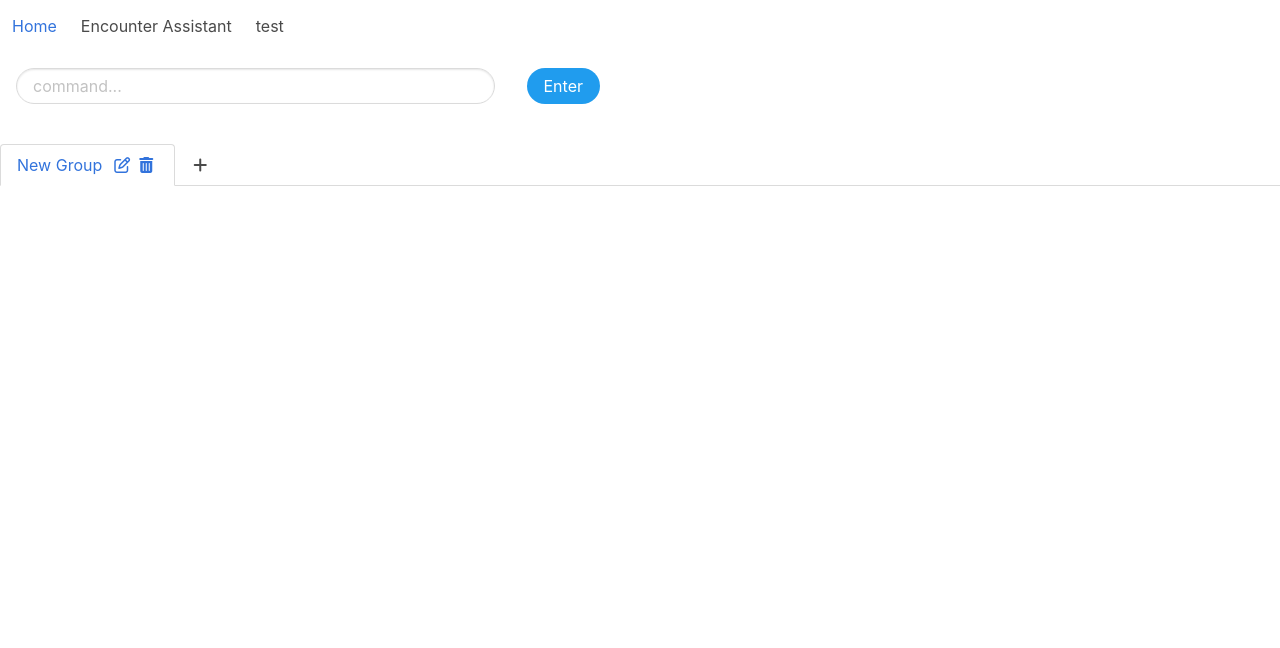
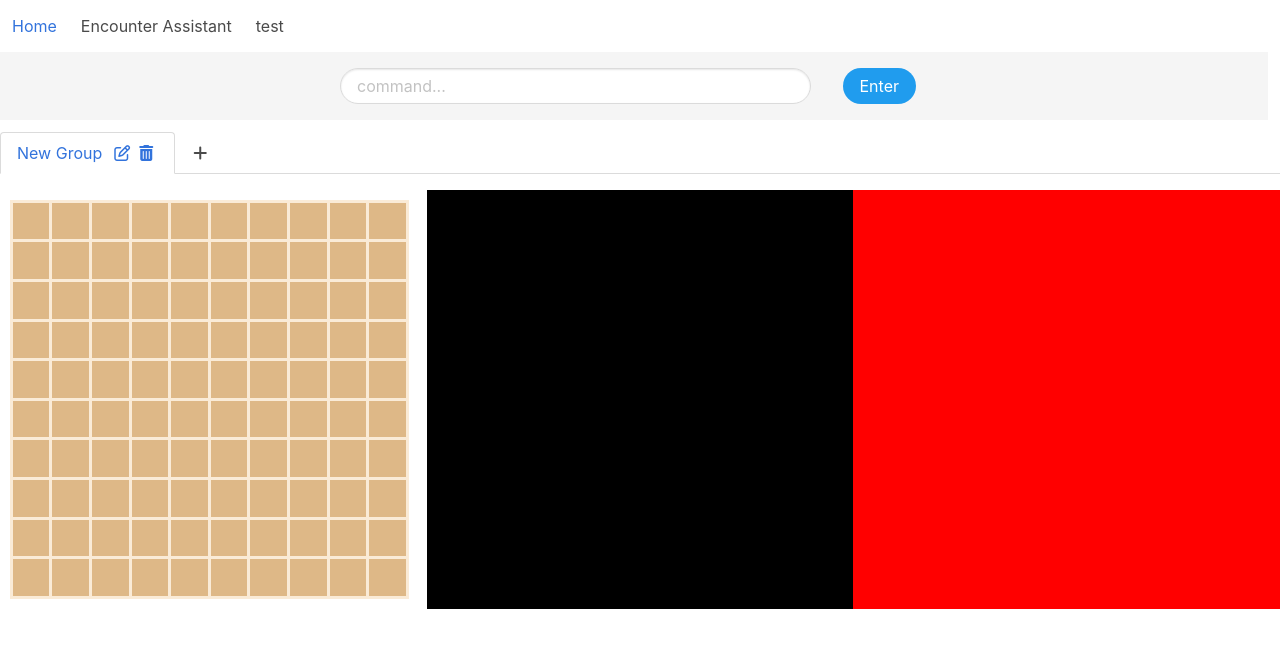
Before and after one commit to BlaziusMaximus/dm-asstant, a React (Create React App) app: page /encounter-assistant in a window 1280 px wide. Shown: the top 648 px of the page. Built offline with nearby package versions, Linux system fonts and the light colour scheme; the HTML template or start-up script is replaced by a standard one.

Commit message:
added battlemap

```diff
--- a/src/App.js
+++ b/src/App.js
@@ -10,6 +10,8 @@ class App extends React.Component {
         super(props);
 
         this.state = {
+            width: 0,
+            height: 0,
             homePageName: "Home",
             navPages: [{
                 id: uuid.v4(),
@@ -20,6 +22,7 @@ class App extends React.Component {
                 name: "test",
                 component: "encounter-assistant",
             }],
+            pageStates: [{},{}],
             colorThemes: [{
                 base: "#d82b2b",
                 darkShade: "#b22323",
@@ -30,6 +33,22 @@ class App extends React.Component {
             }],
             currentColorTheme: 0,
         };
+        this.updateWindowDimensions = this.updateWindowDimensions.bind(this);
+    }
+
+    componentDidMount() {
+        this.updateWindowDimensions();
+        window.addEventListener('resize', this.updateWindowDimensions);
+    }
+
+    updateWindowDimensions() {
+        this.setState({ width: window.innerWidth, height: window.innerHeight });
+    }
+
+    updatePage = (page, state) => {
+        let { pageStates } = this.state;
+        pageStates[page] = state;
+        this.setState({ pageStates });
     }
 
     render() {
@@ -43,7 +62,14 @@ class App extends React.Component {
                             colorTheme={this.state.colorThemes[this.state.currentColorTheme]}
                         />
                     )} />
-                    <Route path="/encounter-assistant" component={EncounterAssistant} />
+                    <Route path="/encounter-assistant" render={props => (
+                        <EncounterAssistant
+                            width={this.state.width}
+                            height={this.state.height}
+                            state={this.state.pageStates[0]}
+                            updateState={(state) => this.updatePage(0, state)}
+                        />
+                    )} />
                 </div>
             </Router>
         );
--- a/src/components/EncounterAssistant.css
+++ b/src/components/EncounterAssistant.css
@@ -1,3 +1,4 @@
 .encounterAssistant {
-    margin-top: 3.25rem;
+    top: 0;
+    margin-top: 4em;
 }
--- a/src/components/EncounterAssistant.js
+++ b/src/components/EncounterAssistant.js
@@ -1,6 +1,8 @@
 import React, { Component } from 'react'
 import CommandLine from './encounter-assistant/CommandLine'
 import Tabs from './encounter-assistant/Tabs'
+import Battlemap from './encounter-assistant/Battlemap'
+import PropTypes from 'prop-types'
 import uuid from 'uuid'
 import './EncounterAssistant.css'
 
@@ -10,27 +12,50 @@ export class EncounterAssistant extends Component {
         tabNames: ["New Group", ""],
         activeTab: 0,
         action: "",
-        squares: Array(10).fill(Array(10).fill(null)),
-        size: 10,
+        boardSize: 10,
+        squares: [[]],
+        selectedSquare: null,
         stepNum: 0,
         MAX_SIZE: 500,
     };
 
+    componentDidMount() {
+        console.log(this.props.state)
+        if (this.props.state!=null) this.setState(this.props.state);
+        let { boardSize } = this.state;
+        this.setState({ squares: [Array(boardSize).fill(Array(boardSize).fill(null))] });
+    }
+
     addTab = () => {
-        this.setState({ tabNames: this.state.tabNames.concat([""]) });
+        let { squares, boardSize } = this.state;
+        squares.push(Array(boardSize).fill(Array(boardSize).fill(null)));
+        this.setState({ tabNames: this.state.tabNames.concat([""]), squares });
+        this.props.updateState(this.state);
+    }
+
+    delTab = (index) => {
+        let { tabNames, squares } = this.state;
+        tabNames.splice(index, 1);
+        squares.splice(index, 1);
+        this.setState({ tabNames, squares });
+        this.props.updateState(this.state);
     }
 
     activateTab = (index) => {
         this.setState({ activeTab: index });
+        this.props.updateState(this.state);
     }
 
     setTabName = (index, name) => {
         let { tabNames } = this.state;
         tabNames[index] = name;
         this.setState({ tabNames });
+        this.props.updateState(this.state);
     }
 
     render() {
+        const { tabNames, activeTab, boardSize, squares, selectedSquare } = this.state;
+
         return (
         <div className="encounterAssistant">
             <CommandLine
@@ -39,12 +64,36 @@ export class EncounterAssistant extends Component {
             <Tabs
                 tabID={this.tabID}
                 addTab={this.addTab}
+                delTab={this.delTab}
                 activateTab={this.activateTab}
                 setTabName={this.setTabName}
             />
+            <div className="columns" style={{width: "100%", margin:0}}>
+                <div className="column is-4" style={{padding:0,textAlign:"center"}}>
+                <Battlemap
+                    boardSize={boardSize}
+                    squares={tabNames[activeTab]!==""&&squares.length>activeTab?squares[activeTab]:[[]]}
+                    squareSize={(this.props.width*(4/12)-boardSize)*.95/boardSize}
+                    selectedSquare={selectedSquare}
+                />
+                </div>
+                <div className="column is-4" style={{backgroundColor: "black"}}>
+
+                </div>
+                <div className="column is-4" style={{backgroundColor: "red"}}>
+
+                </div>
+            </div>
         </div>
         )
     }
 }
 
+EncounterAssistant.propTypes = {
+    width: PropTypes.number.isRequired,
+    height: PropTypes.number.isRequired,
+    state: PropTypes.object.isRequired,
+    updateState: PropTypes.func.isRequired,
+};
+
 export default EncounterAssistant
--- /dev/null
+++ b/src/components/encounter-assistant/Battlemap.css
@@ -0,0 +1,28 @@
+.battlemap {
+    background-color: antiquewhite;
+    border-collapse: collapse;
+    outline: none;
+    /* padding: .15em; */
+    /* margin: 0 .75em; */
+}
+
+td {
+    background-color: burlywood;
+    margin: .5em;
+    border: solid antiquewhite;
+    box-sizing: border-box;
+}
+td:hover {
+    background-color: bisque;
+}
+
+td.active {
+    cursor: pointer;
+    background-color: saddlebrown;
+}
+td.active:hover {
+    background-color: rgb(122, 58, 13);
+}
+td.active:active {
+    background-color: rgb(95, 44, 8);
+}
--- /dev/null
+++ b/src/components/encounter-assistant/Battlemap.js
@@ -0,0 +1,47 @@
+import React, { Component } from 'react'
+import PropTypes from 'prop-types'
+import './Battlemap.css'
+
+export class Battlemap extends Component {
+    renderRow = (row, rowkey) => {
+        return (
+        <tr className="battlemapRow" key={rowkey}>
+            {row.map((square, sqkey) => this.renderSquare(square, sqkey))}
+        </tr>
+        );
+    }
+
+    renderSquare = (square, key) => {
+        return (
+        <td
+            className="battlemapSquare"
+            key={key}
+            style={{
+                width: this.props.squareSize,
+                height: this.props.squareSize,
+            }}
+            onClick={() => {}}>
+        </td>
+        );
+    }
+
+    render() {
+        return (
+        <table className="battlemap" tabIndex="0" style={{margin: `${this.props.squareSize/4}px`}}>
+        <tbody>
+            {this.props.squares.map((row, key) =>
+                this.renderRow(row, key)
+            )}
+        </tbody>
+        </table>
+        );
+    }
+}
+
+Battlemap.propTypes = {
+    boardSize: PropTypes.number.isRequired,
+    squares: PropTypes.array.isRequired,
+    squareSize: PropTypes.number.isRequired,
+};
+
+export default Battlemap;
--- a/src/components/encounter-assistant/CommandLine.css
+++ b/src/components/encounter-assistant/CommandLine.css
@@ -1,3 +1,7 @@
+.commandLine .column {
+    padding: 0 1em;
+}
+
 .commandField {
     display: flex;
 }
--- a/src/components/encounter-assistant/CommandLine.js
+++ b/src/components/encounter-assistant/CommandLine.js
@@ -19,7 +19,7 @@ export class CommandLine extends Component {
 
     render() {
         return (
-        <div className="columns commandLine" style={{width: "100%"}}>
+        <div className="columns is-centered commandLine" style={{width: "100%",backgroundColor:"whitesmoke"}}>
         <div className="column is-half">
         <form onSubmit={this.onSubmit}>
         <div className="field commandField">
--- a/src/components/encounter-assistant/Tabs.js
+++ b/src/components/encounter-assistant/Tabs.js
@@ -36,7 +36,7 @@ export class Tabs extends Component {
             return tab;
         });
         let newTabI = tabs.findIndex(x => x.id === tab && x.name === "");
-        if (newTabI && tabs[newTabI]) tabs[newTabI].input = true;
+        if (newTabI!=null && tabs[newTabI]!=null) tabs[newTabI].input = true;
         this.setState({ activeTab: tab, tabs });
         this.props.activateTab(tabs.findIndex(x => x.id === tab));
     }
@@ -69,11 +69,12 @@ export class Tabs extends Component {
             tabs.splice(tabI, 1);
         }
         this.setState({ tabs });
+        this.props.delTab(tabI);
     }
 
     render() {
         return (
-        <div className="tabs is-boxed">
+        <div className="tabs is-boxed" style={{marginBottom: "1em"}}>
         <ul>
             {this.state.tabs.map(tab =>
                 <TabItem
@@ -97,6 +98,7 @@ export class Tabs extends Component {
 Tabs.propTypes = {
     tabID: PropTypes.string.isRequired,
     addTab: PropTypes.func.isRequired,
+    delTab: PropTypes.func.isRequired,
     activateTab: PropTypes.func.isRequired,
     setTabName: PropTypes.func.isRequired,
 };
```
Lines whose indentation alone changed are shown as unchanged.
